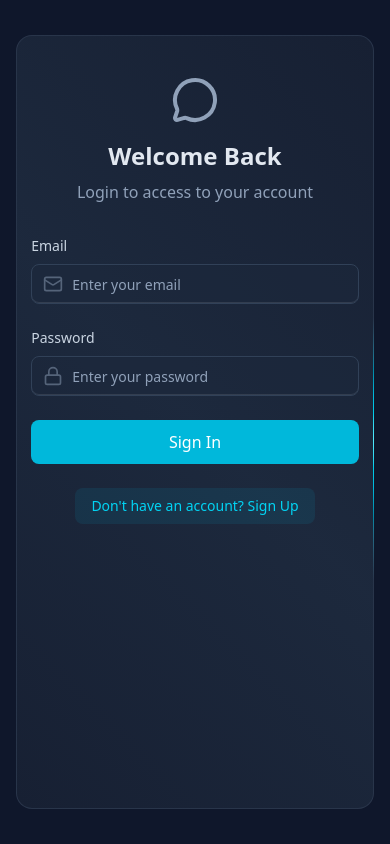
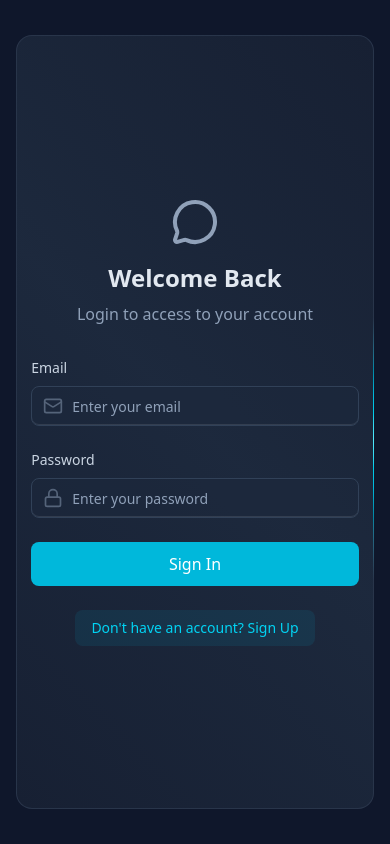
Before and after one commit to MinnThetPaingOo/mychat, a React app in the folder frontend/: page /login in a window 390 px wide. Built offline with nearby package versions, Linux system fonts and the light colour scheme; no server answers; the HTML template or start-up script is replaced by a standard one.

Commit message:
fix responsive login again

```diff
--- a/frontend/src/pages/LoginPage.jsx
+++ b/frontend/src/pages/LoginPage.jsx
@@ -28,8 +28,8 @@ function LoginPage() {
         <BorderAnimatedContainer>
           <div className="w-full h-full flex flex-col md:flex-row">
             {/* FORM CLOUMN - LEFT SIDE */}
-            <div className="md:w-2/5 flex items-center justify-center md:border-r border-slate-600/30">
-              <div className="w-full max-w-md pt-10 md:pt-0">
+            <div className="w-full h-full md:w-2/5 flex justify-center items-center md:border-r border-slate-600/30">
+              <div className="w-full max-w-md">
                 {/* HEADING TEXT */}
                 <div className="text-center mb-8">
                   <MessageCircleIcon className="w-12 h-12 mx-auto text-slate-400 mb-4" />
```
